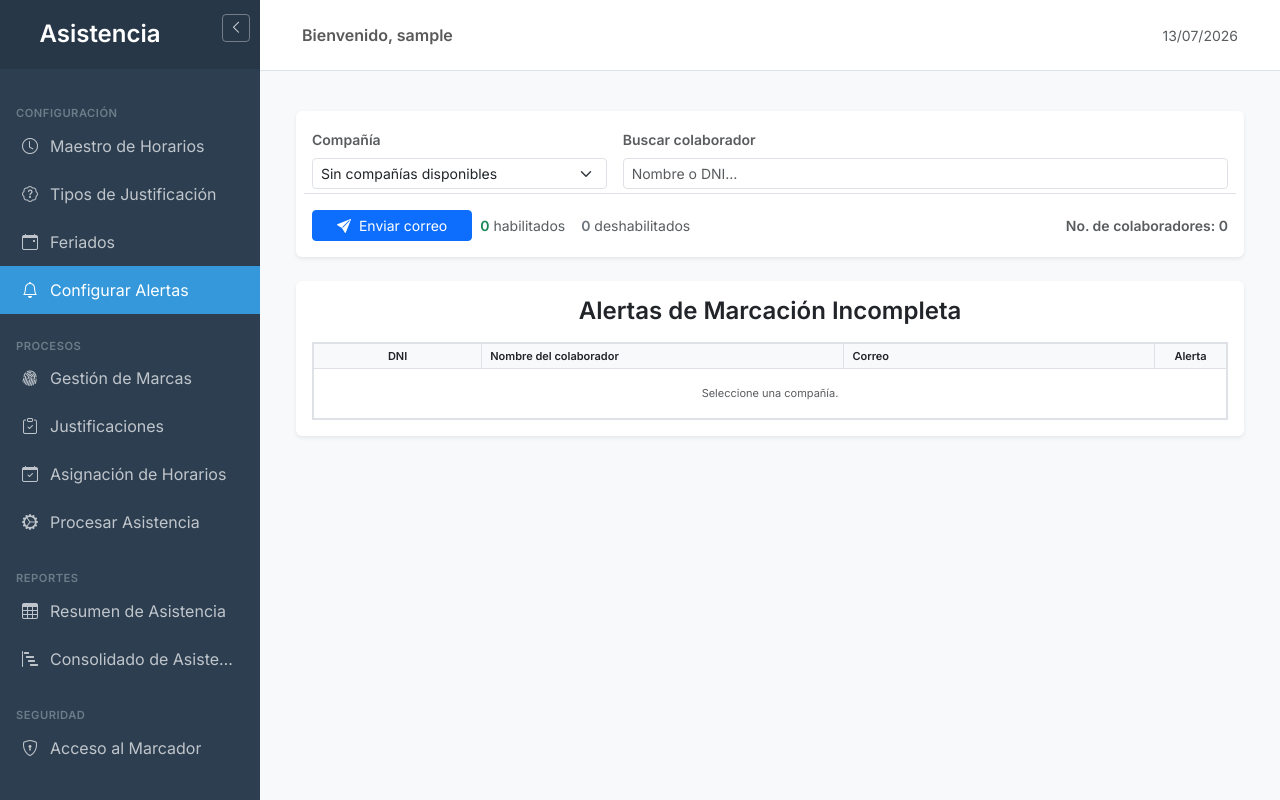
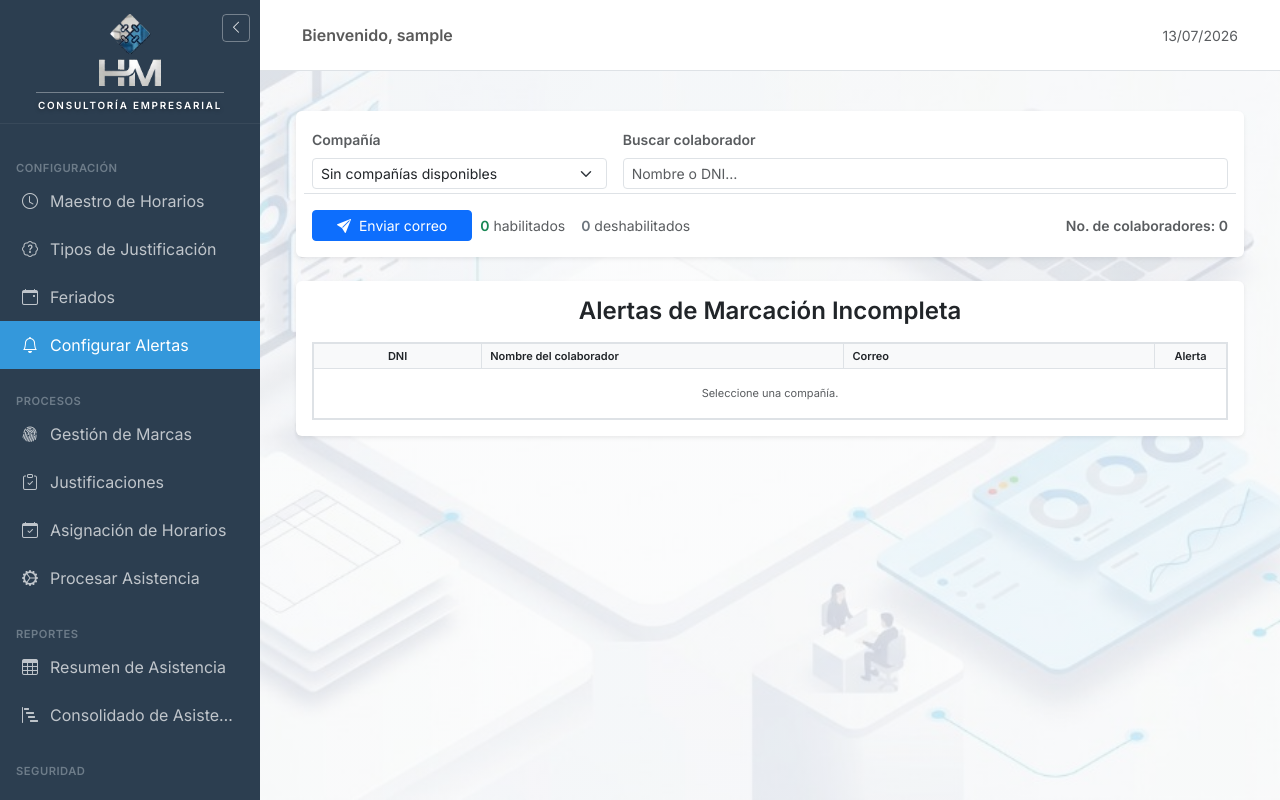
Before and after one commit to vicentehorna/Asistencia-Python, a Flask app: page /configurar-alertas in a window 1280 px wide. Run offline with Flask 3, Linux system fonts and the light colour scheme; the visitor is signed in with stand-in values (Sample User, id 1); data that the repository does not hold is empty.

Commit message:
Integrar identidad visual y dashboard en Asistencia.
Replica el logo, los fondos y la experiencia posterior al ingreso de Planillas, mostrando además el nombre real del usuario autenticado.

Co-authored-by: Cursor <cursoragent@cursor.com>

```diff
--- a/app.py
+++ b/app.py
@@ -173,7 +173,7 @@ def load_user(user_id):
 @app.route('/')
 def login():
     if current_user.is_authenticated:
-        return redirect(url_for('maestro_horarios'))
+        return redirect(url_for('dashboard'))
     return render_template('login.html')
 
 
@@ -185,7 +185,7 @@ def login_post():
         login_user(user)
         session['login_userid'] = username
         ensure_user_session()
-        return redirect(url_for('maestro_horarios'))
+        return redirect(url_for('dashboard'))
     flash('Usuario o contraseña incorrectos.', 'error')
     return redirect(url_for('login'))
 
@@ -219,7 +219,8 @@ def logout():
 @app.route('/dashboard')
 @login_required
 def dashboard():
-    return redirect(url_for('maestro_horarios'))
+    ensure_user_session()
+    return render_template('dashboard.html')
 
 
 def _en_desarrollo(titulo):
--- a/database.py
+++ b/database.py
@@ -257,7 +257,7 @@ class User(UserMixin):
                 u.UserID,
                 p.Name,
                 p.email,
-                'Autónomo'
+                p.Name
             FROM SY_User u
             INNER JOIN SY_Person p ON p.UserID = u.UserID
             INNER JOIN PR_Employee E on (p.Person = e.Person and e.Status = 'N')
@@ -306,7 +306,7 @@ class User(UserMixin):
                 u.UserID,
                 p.Name,
                 p.email,
-                'Autónomo'
+                p.Name
             FROM SY_User u
             INNER JOIN SY_Person p ON p.UserID = u.UserID
             INNER JOIN PR_Employee E on (p.Person = e.Person and e.Status = 'N')
--- a/templates/dashboard.html
+++ b/templates/dashboard.html
@@ -18,9 +18,9 @@
 {% block content %}
 <div class="container-fluid py-4">
     <div class="dashboard-welcome">
-        <h2 class="mb-2 fw-bold">Bienvenido, {{ current_user.username }}</h2>
+        <h2 class="mb-2 fw-bold">Bienvenido, {{ current_user.nombre or current_user.username }}</h2>
         <p class="mb-0 opacity-75">
-            Portal Asistencia. Usa el mismo servidor y base de datos que Planillas. Las opciones del menú se irán agregando paso a paso.
+            Portal Asistencia. Las acciones del menú lateral se irán habilitando conforme avance el proyecto.
         </p>
     </div>
 </div>
--- a/templates/layout.html
+++ b/templates/layout.html
@@ -50,11 +50,54 @@
         }
 
         #sidebar .sidebar-header {
-            padding: 20px 44px 20px 20px;
-            background: rgba(0,0,0,0.1);
+            padding: 14px 36px 12px 36px;
+            background: transparent;
             text-align: center;
             position: relative;
             flex-shrink: 0;
+            border-bottom: 1px solid rgba(255, 255, 255, 0.06);
+            display: flex;
+            justify-content: center;
+            align-items: center;
+        }
+
+        #sidebar .sidebar-brand {
+            display: flex;
+            flex-direction: column;
+            align-items: center;
+            width: 100%;
+            max-width: 220px;
+            margin: 0 auto;
+        }
+
+        #sidebar .sidebar-logo {
+            display: block;
+            width: auto;
+            max-width: 168px;
+            height: auto;
+            max-height: 72px;
+            margin: 0 auto;
+            object-fit: contain;
+            object-position: center center;
+        }
+
+        #sidebar .sidebar-logo-icon {
+            display: none;
+        }
+
+        #sidebar .sidebar-brand-tagline {
+            width: 100%;
+            margin: 6px 0 0;
+            padding-top: 6px;
+            border-top: 1px solid rgba(255, 255, 255, 0.35);
+            font-size: 0.62rem;
+            font-weight: 700;
+            letter-spacing: 0.18em;
+            line-height: 1.25;
+            text-transform: uppercase;
+            color: #ffffff;
+            text-align: center;
+            text-shadow: 0 1px 4px rgba(0, 0, 0, 0.4);
         }
 
         #sidebar .sidebar-collapse-btn {
@@ -89,19 +132,23 @@
             transform: rotate(180deg);
         }
 
-        #sidebar .sidebar-header h4 {
-            margin: 0;
-            padding-right: 36px;
-            color: #fff;
-            font-weight: 600;
+        body.sidebar-collapsed #sidebar .sidebar-header {
+            padding: 12px 6px;
         }
 
-        body.sidebar-collapsed #sidebar .sidebar-header {
-            padding: 14px 8px;
+        body.sidebar-collapsed #sidebar .sidebar-brand-tagline {
+            display: none;
         }
 
-        body.sidebar-collapsed #sidebar .sidebar-header h4 {
-            padding-right: 0;
+        body.sidebar-collapsed #sidebar .sidebar-logo {
+            display: none;
+        }
+
+        body.sidebar-collapsed #sidebar .sidebar-logo-icon {
+            display: block;
+            max-height: 44px;
+            max-width: 52px;
+            object-position: top center;
         }
 
         body.sidebar-collapsed #sidebar .sidebar-collapse-btn {
@@ -191,6 +238,20 @@
             margin-left: var(--sidebar-width);
             transition: margin-left 0.3s ease, width 0.3s ease;
             min-height: 100vh;
+            background-color: #f8f9fa;
+            background-image:
+                linear-gradient(rgba(248, 249, 250, 0.55), rgba(248, 249, 250, 0.55)),
+                url("{{ url_for('static', filename='img/fondo_area_trabajo.png') }}");
+            background-size: cover;
+            background-position: center center;
+            background-repeat: no-repeat;
+            background-attachment: fixed;
+        }
+
+        @media (max-width: 768px) {
+            #content {
+                background-image: none;
+            }
         }
 
         body.sidebar-collapsed #content {
@@ -229,7 +290,11 @@
     <div class="wrapper d-flex">
         <nav id="sidebar" aria-label="Navegación de Asistencia">
             <div class="sidebar-header">
-                <h4 class="mb-0"><span class="sidebar-link-text">Asistencia</span></h4>
+                <div class="sidebar-brand">
+                    <img src="{{ url_for('static', filename='img/LogoHM_sidebar_mark.png') }}" alt="HM" class="sidebar-logo">
+                    <img src="{{ url_for('static', filename='img/LogoHM_sidebar_icon.png') }}" alt="HM" class="sidebar-logo-icon">
+                    <p class="sidebar-brand-tagline mb-0">Consultoría Empresarial</p>
+                </div>
                 <button type="button" class="sidebar-collapse-btn d-none d-md-inline-flex" id="sidebarCollapseBtn" aria-label="Contraer menú" aria-expanded="true">
                     <i class="bi bi-chevron-left" aria-hidden="true"></i>
                 </button>
```
Also changed, not shown: static/css/style.css (+13 -5 lines), templates/login.html (+6 -4 lines), static/img/LogoHM.png (added), static/img/LogoHM_sidebar.png (added), static/img/LogoHM_sidebar_icon.png (added), static/img/LogoHM_sidebar_mark.png (added), static/img/_LogoHM_sidebar_src.png (added), static/img/_logo_icon_src.png (added), static/img/_logo_src.png (added), static/img/fondo_area_trabajo.png (added), static/img/fondo_login.png (added).
